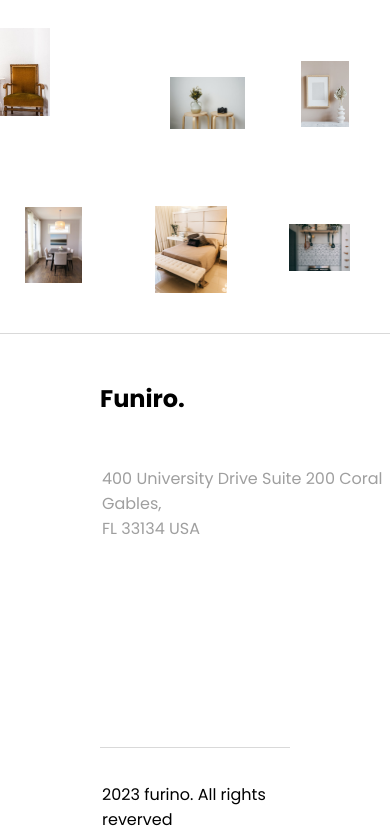
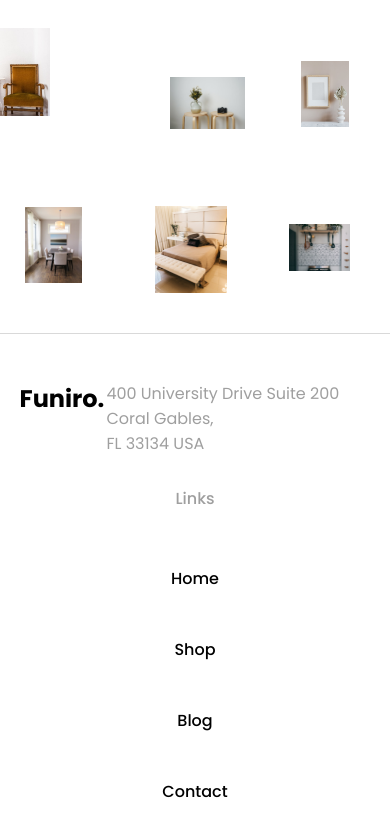
Before and after one commit to SubwaySerfer/e-commerce, a Vue app: page /home in a window 390 px wide. Shown: the part 8071-8909 px from the top of the page. Built offline with nearby package versions, Linux system fonts and the light colour scheme.

Commit message:
update: media for footer

```diff
--- a/src/components/layout/TheFooter.vue
+++ b/src/components/layout/TheFooter.vue
@@ -1,23 +1,27 @@
 <template>
-  <section>
-    <div class="footer">
-      <div>
-        <h4>Funiro.</h4>
-        <p class="adress-info">
+  <section class="footer">
+    <div class="footer__main-block">
+      <div class="contact-info">
+        <h4 class="contact-info__label">Funiro.</h4>
+        <p class="contact-info__adress">
           400 University Drive Suite 200 Coral Gables,<br />
           FL 33134 USA
         </p>
       </div>
       <div class="footer-nav">
-        <ul class="footer-nav-items footer-ul_first">
-          <li><h6>Links</h6></li>
+        <ul class="footer-nav-items footer-ul__first">
+          <li>
+            <h6 class="list__label">Links</h6>
+          </li>
           <li class="btn-root_vertical"><a href="/">Home</a></li>
           <li class="btn-root_vertical"><a href="/shop">Shop</a></li>
           <li class="btn-root_vertical"><a href="/blog">Blog</a></li>
           <li class="btn-root_vertical"><a href="/contact">Contact</a></li>
         </ul>
-        <ul class="footer-nav-items footer-ul_sec">
-          <li><h6>Help</h6></li>
+        <ul class="footer-nav-items footer-ul__sec">
+          <li>
+            <h6 class="list__label">Help</h6>
+          </li>
           <li class="btn-root_vertical"><a href="">Payment Options</a></li>
           <li class="btn-root_vertical"><a href="">Returns</a></li>
           <li class="btn-root_vertical"><a href="">Privacy Policies</a></li>
@@ -33,51 +37,56 @@
         </div>
       </div>
     </div>
-    <div>
+    <div class="footer__rights-block">
       <p class="rights-info">2023 furino. All rights reverved</p>
     </div>
   </section>
 </template>
 
 <style scoped>
-h4 {
+.contact-info__label {
   font-size: 2.4rem;
   font-style: normal;
   font-weight: 700;
   line-height: normal;
   text-align: start;
 }
-section {
+
+.footer {
   height: 50.5rem;
   padding: 4.7rem 10rem 3.8rem;
   border-top: 0.1rem solid #d9d9d9;
 }
-.footer {
+
+.footer__main-block {
   display: flex;
   flex-direction: row;
   justify-content: flex-start;
   gap: 13.9rem;
   padding-bottom: 4.8rem;
 }
+
 .footer-nav {
   display: flex;
   flex-direction: row;
   justify-content: flex-start;
-  /* gap: 14.6rem; */
   width: 100%;
-  /* padding-left: 1px; */
 }
+
 .footer-nav-items {
   display: flex;
   flex-direction: column;
   gap: 4.6rem;
 }
+
 .footer-ul_first {
   margin-right: 14.6rem;
 }
+
 .footer-ul_sec {
   margin-right: 7.2rem;
 }
+
 a {
   color: #000;
   font-size: 1.6rem;
@@ -88,7 +97,8 @@ a {
   text-align: start;
   text-decoration: none;
 }
-h6,
+
+.list__label,
 .input-box_label {
   color: #9f9f9f;
   font-size: 1.6rem;
@@ -99,7 +109,8 @@ h6,
   margin: 0;
   margin-bottom: 0.9rem;
 }
-.adress-info {
+
+.contact-info__adress {
   color: #9f9f9f;
   font-size: 1.6rem;
   font-style: normal;
@@ -110,14 +121,17 @@ h6,
   padding-top: 5rem;
   padding-left: 0.2rem;
 }
+
 li {
   list-style-type: none;
   align-items: flex-start;
 }
+
 ul {
   margin: 0;
   padding: 0;
 }
+
 .rights-info {
   font-size: 1.6rem;
   font-style: normal;
@@ -129,16 +143,19 @@ ul {
   padding-top: 3.4rem;
   padding-left: 0.2rem;
 }
+
 .input-box {
   display: flex;
   flex-direction: column;
   gap: 4.6rem;
 }
+
 .input-box__content {
   gap: 1.1rem;
   display: flex;
   flex-direction: row;
 }
+
 input {
   border: none;
   border-bottom: 0.1rem solid #000;
@@ -151,6 +168,7 @@ input {
   padding-bottom: 0.3rem;
   letter-spacing: 0.03em;
 }
+
 .button-news {
   background-color: transparent;
   border: 0;
@@ -162,11 +180,100 @@ input {
   line-height: normal;
   padding: 0 0 0.3rem 0;
 }
+
 .button-news_text {
   transition: all ease-in 0.25s;
   display: block;
 }
-.button-news:hover > .button-news_text:hover {
+
+.button-news:hover>.button-news_text:hover {
   transform: translateY(-2px);
 }
+
+@media (max-width: 1300px) {
+  .footer__main-block {
+    gap: 1rem;
+    justify-content: space-between;
+  }
+
+  .footer {
+    padding: 4.7rem 6.98vw 3.8rem;
+  }
+
+  .footer-nav {
+    justify-content: space-evenly;
+  }
+
+  .footer-ul__first {
+    margin-right: 0;
+  }
+
+  .footer-ul__sec {
+    margin-right: 0;
+  }
+}
+
+@media(max-width: 1000px) {
+  .footer-nav {
+    justify-content: space-between;
+    gap: 1rem;
+  }
+
+  .footer {
+    padding: 4.7rem 3vw 3.8rem;
+  }
+}
+
+@media(max-width: 870px) {
+  .footer__main-block {
+    flex-direction: column;
+    height: auto;
+    align-items: center
+  }
+
+  .contact-info {
+    display: flex;
+    flex-direction: row;
+    justify-content: space-between;
+    width: 90vw;
+    margin-bottom: 2rem;
+  }
+
+  .contact-info__adress {
+    padding-top: 0;
+  }
+
+  .footer__rights-block {
+    padding-bottom: 3rem;
+  }
+
+}
+
+@media (max-width: 603px) {
+  .input-box__content {
+    flex-direction: column;
+    align-items: center
+  }
+
+  .button-news {
+    width: min-content;
+  }
+}
+
+@media (max-width: 470px) {
+  .footer-nav {
+    flex-direction: column;
+    align-items: center;
+    width: 80vw;
+    gap: 3rem;
+  }
+
+  .footer-nav-items {
+    align-items: center
+  }
+
+  .input-box {
+    align-items: center
+  }
+}
 </style>
```
